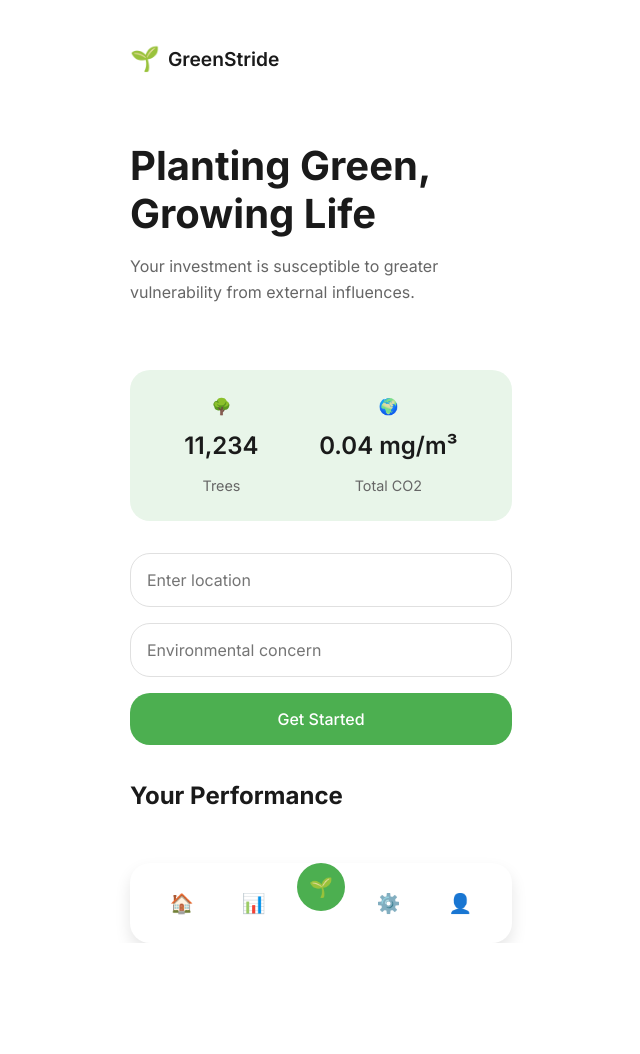
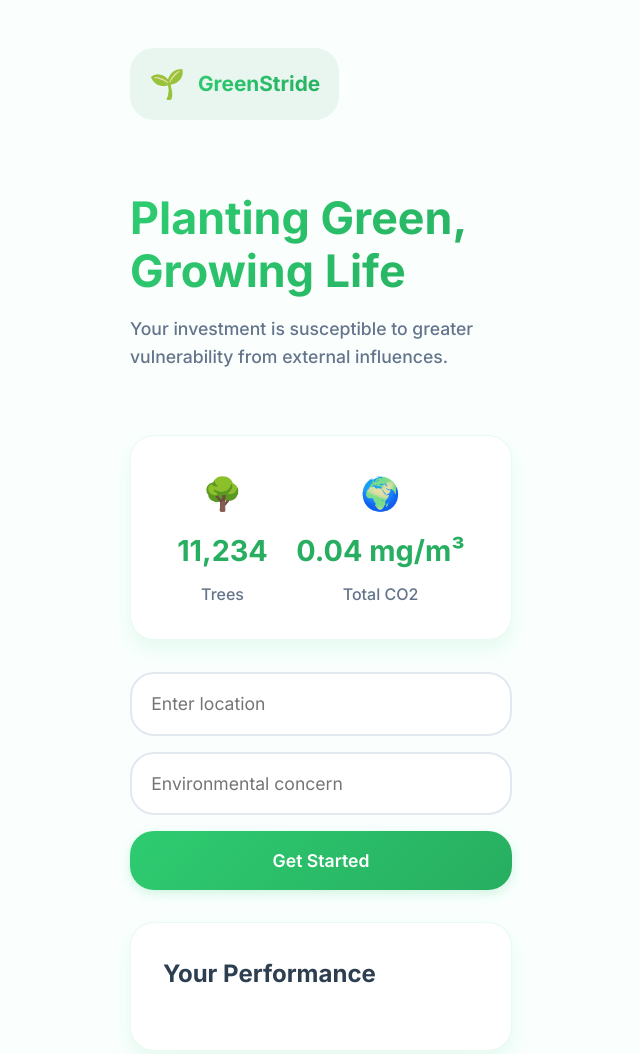
Before and after one commit to reyamusic14/greenglitch1, a website: page public/index.html in a window 1280 px wide. Shown: the top 1054 px of the page, without its empty margins (319-959 px from the left). Before the commit the page ends 943 px from the top, so only its background shows below. Drawn offline with Linux system fonts and the light colour scheme.

Commit message:
Update style.css

```diff
--- a/public/style.css
+++ b/public/style.css
@@ -1,10 +1,12 @@
 :root {
-    --primary-color: #4CAF50;
-    --secondary-color: #E8F5E9;
-    --background-color: #ffffff;
-    --text-color: #1a1a1a;
-    --border-radius: 20px;
-    --card-shadow: 0 8px 16px rgba(0, 0, 0, 0.1);
+    --primary-color: #2ECC71;
+    --primary-dark: #27AE60;
+    --secondary-color: #E8F6EF;
+    --background-color: #FAFFFE;
+    --text-color: #2C3E50;
+    --border-radius: 24px;
+    --card-shadow: 0 10px 20px rgba(46, 204, 113, 0.1);
+    --gradient: linear-gradient(135deg, #2ECC71, #27AE60);
 }
 
 * {
@@ -31,22 +33,30 @@ body {
 
 /* Header Styles */
 header {
-    padding: 1rem 0;
+    padding: 1.5rem 0;
 }
 
 .logo {
     display: flex;
     align-items: center;
-    gap: 0.5rem;
+    gap: 0.8rem;
+    background: var(--secondary-color);
+    padding: 0.8rem 1.2rem;
+    border-radius: var(--border-radius);
+    width: fit-content;
 }
 
 .logo-icon {
-    font-size: 1.5rem;
+    font-size: 1.8rem;
+    color: var(--primary-color);
 }
 
 .logo-text {
-    font-weight: 600;
-    font-size: 1.2rem;
+    font-weight: 700;
+    font-size: 1.3rem;
+    background: var(--gradient);
+    -webkit-background-clip: text;
+    -webkit-text-fill-color: transparent;
 }
 
 /* Hero Section */
@@ -56,40 +66,53 @@ header {
 }
 
 .hero-section h1 {
-    font-size: 2.5rem;
-    font-weight: 700;
+    font-size: 2.8rem;
+    font-weight: 800;
     line-height: 1.2;
     margin: 1rem 0;
+    background: var(--gradient);
+    -webkit-background-clip: text;
+    -webkit-text-fill-color: transparent;
 }
 
 .hero-section p {
-    color: #666;
-    font-size: 1rem;
+    color: #64748B;
+    font-size: 1.1rem;
+    font-weight: 500;
 }
 
 /* Stats Card */
 .stats-card {
-    background: var(--secondary-color);
+    background: white;
     border-radius: var(--border-radius);
-    padding: 1.5rem;
+    padding: 2rem;
     display: flex;
     justify-content: space-around;
     margin: 2rem 0;
+    box-shadow: var(--card-shadow);
+    border: 1px solid rgba(46, 204, 113, 0.1);
 }
 
 .stat-item {
     text-align: center;
 }
 
+.stat-icon {
+    font-size: 2rem;
+    margin-bottom: 0.5rem;
+}
+
 .stat-value {
-    font-size: 1.5rem;
-    font-weight: 600;
+    font-size: 1.8rem;
+    font-weight: 700;
+    color: var(--primary-dark);
     margin: 0.5rem 0;
 }
 
 .stat-label {
-    color: #666;
-    font-size: 0.9rem;
+    color: #64748B;
+    font-size: 1rem;
+    font-weight: 500;
 }
 
 /* Input Section */
@@ -101,41 +124,59 @@ header {
 }
 
 input {
-    padding: 1rem;
-    border: 1px solid #e0e0e0;
+    padding: 1.2rem;
+    border: 2px solid #E2E8F0;
     border-radius: var(--border-radius);
-    font-size: 1rem;
-    background: var(--background-color);
+    font-size: 1.1rem;
+    background: white;
     transition: all 0.3s ease;
 }
 
 input:focus {
     outline: none;
     border-color: var(--primary-color);
-    box-shadow: 0 0 0 3px rgba(76, 175, 80, 0.1);
+    box-shadow: 0 0 0 4px rgba(46, 204, 113, 0.1);
 }
 
 button#generate-btn {
-    padding: 1rem;
-    background: var(--primary-color);
+    padding: 1.2rem;
+    background: var(--gradient);
     color: white;
     border: none;
     border-radius: var(--border-radius);
-    font-size: 1rem;
-    font-weight: 500;
+    font-size: 1.1rem;
+    font-weight: 600;
     cursor: pointer;
     transition: all 0.3s ease;
+    box-shadow: 0 4px 12px rgba(46, 204, 113, 0.2);
+}
+
+button#generate-btn:hover {
+    transform: translateY(-2px);
+    box-shadow: 0 6px 15px rgba(46, 204, 113, 0.3);
 }
 
 /* Performance Section */
 .performance-section {
+    background: white;
+    border-radius: var(--border-radius);
+    padding: 2rem;
     margin: 2rem 0;
+    box-shadow: var(--card-shadow);
+    border: 1px solid rgba(46, 204, 113, 0.1);
+}
+
+.performance-section h2 {
+    color: var(--text-color);
+    font-size: 1.5rem;
+    font-weight: 700;
+    margin-bottom: 1.5rem;
 }
 
 .visual-metrics {
     display: flex;
-    gap: 1rem;
-    margin-top: 1rem;
+    gap: 1.5rem;
+    margin-top: 1.5rem;
 }
 
 /* Bottom Navigation */
@@ -143,34 +184,42 @@ button#generate-btn {
     margin-top: auto;
     display: flex;
     justify-content: space-around;
-    padding: 1rem;
+    padding: 1.2rem;
     background: white;
     border-radius: var(--border-radius);
     box-shadow: var(--card-shadow);
+    border: 1px solid rgba(46, 204, 113, 0.1);
 }
 
 .nav-item {
     background: none;
     border: none;
-    padding: 0.5rem 1rem;
+    padding: 0.8rem;
     cursor: pointer;
-    font-size: 1.2rem;
+    font-size: 1.4rem;
     transition: all 0.3s ease;
+    border-radius: 50%;
 }
 
 .nav-item.main-action {
-    background: var(--primary-color);
+    background: var(--gradient);
     color: white;
-    border-radius: 50%;
-    width: 48px;
-    height: 48px;
+    width: 56px;
+    height: 56px;
     display: flex;
     align-items: center;
     justify-content: center;
-    transform: translateY(-1rem);
+    transform: translateY(-1.5rem);
+    box-shadow: 0 4px 12px rgba(46, 204, 113, 0.2);
 }
 
 .nav-item.active {
+    color: var(--primary-color);
+    background: var(--secondary-color);
+}
+
+.nav-item:hover:not(.main-action) {
+    background: var(--secondary-color);
     color: var(--primary-color);
 }
 
@@ -181,6 +230,10 @@ button#generate-btn {
     }
 
     .hero-section h1 {
-        font-size: 2rem;
+        font-size: 2.4rem;
+    }
+
+    .stat-value {
+        font-size: 1.6rem;
     }
 }
```
